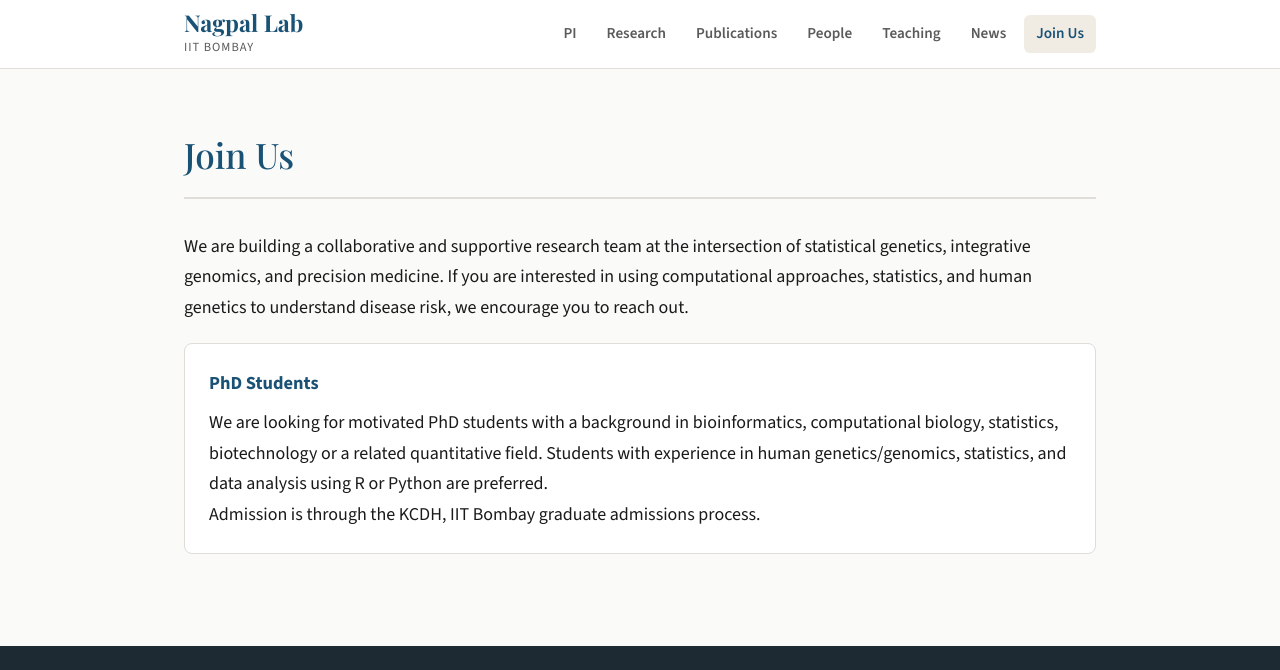
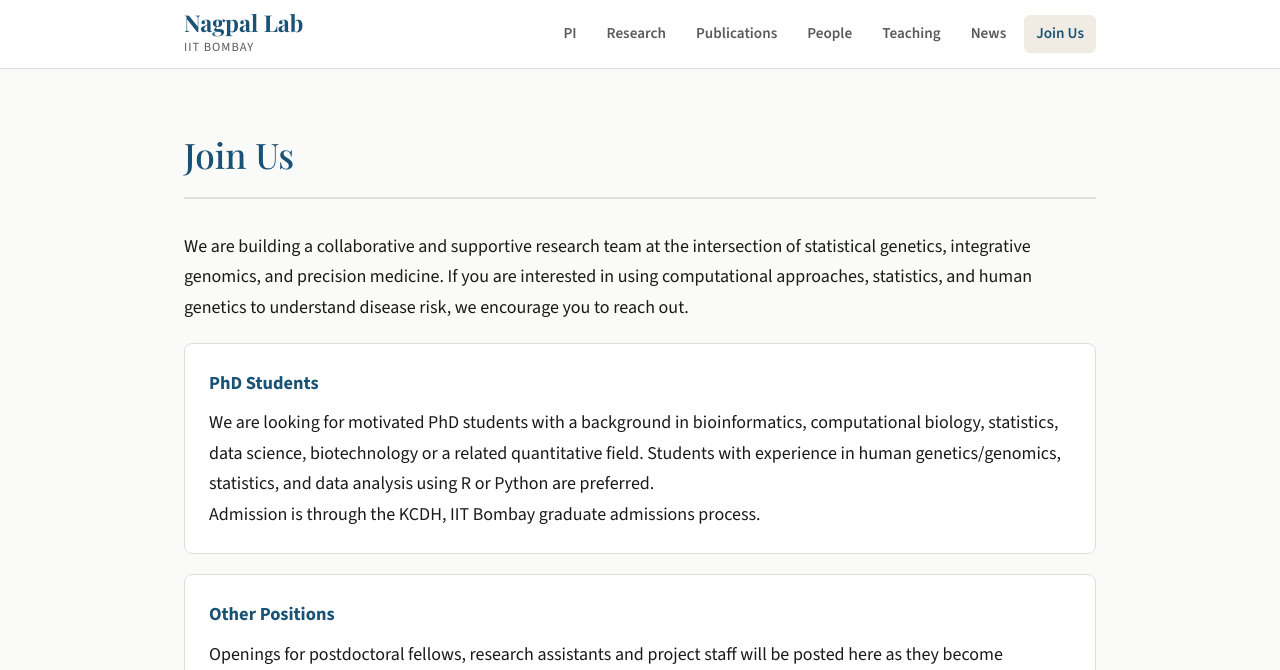
Before and after one commit to nagpallab/nagpallab.github.io, a Jekyll site: the page built from joinus.md, in a window 1280 px wide and 1150 px high, cut to the strip 0-670 px from the top of the window. Built offline with Jekyll 4.4.1, drawn with Linux system fonts in a browser that asks for light colours; some of the changed text lies outside the part shown.

Commit message:
Update joinus.md

```diff
--- a/joinus.md
+++ b/joinus.md
@@ -9,7 +9,7 @@ title: Join Us
 
   <div class="position-card">
     <h3>PhD Students</h3>
-    <p>We are looking for motivated PhD students with a background in bioinformatics, computational biology, statistics, biotechnology or a related quantitative field. Students with experience in human genetics/genomics, statistics, and data analysis using R or Python are preferred.</p>
+    <p>We are looking for motivated PhD students with a background in bioinformatics, computational biology, statistics, data science, biotechnology or a related quantitative field. Students with experience in human genetics/genomics, statistics, and data analysis using R or Python are preferred.</p>
     <p>Admission is through the KCDH, IIT Bombay graduate admissions process.</p>
   </div>
 
@@ -18,10 +18,10 @@ title: Join Us
     <h3>Postdoctoral Fellows</h3>
     <p>Postdoc positions may be available depending on funding. Candidates with experience in GWAS, polygenic risk scores, transcriptomics, or integrative genomics are encouraged to reach out with a CV and a brief statement of research interests.</p>
   </div>
+-->
+  <div class="position-card">
+    <h3>Other Positions</h3>
+    <p>Openings for postdoctoral fellows, research assistants and project staff will be posted here as they become available.</p>
+  </div>
 
-  <div class="position-card">
-    <h3>Research Assistants &amp; Project Staff</h3>
-    <p>Openings for research assistants and project staff will be posted here as they become available.</p>
-  </div>
--->
 </div>
```
